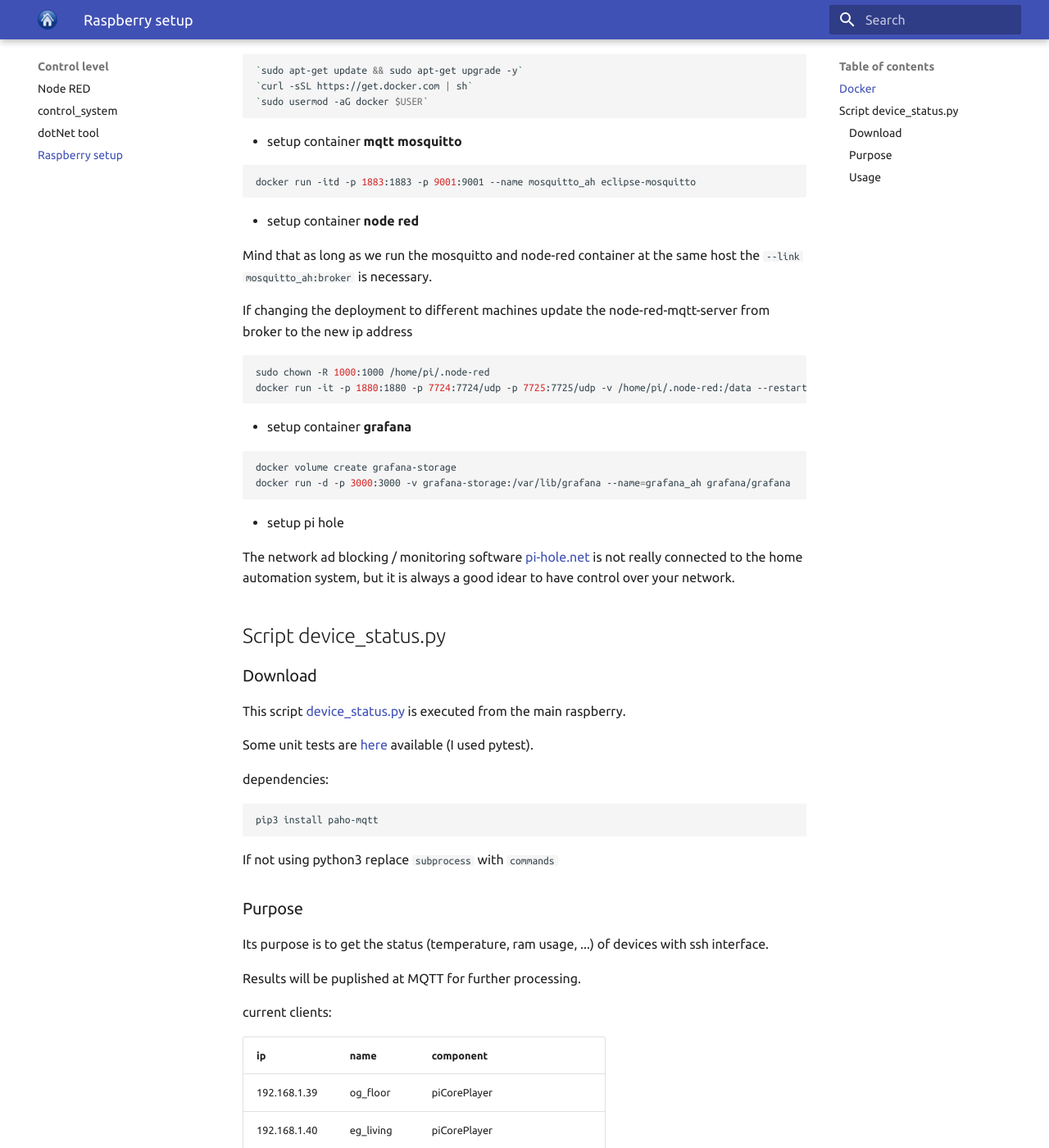
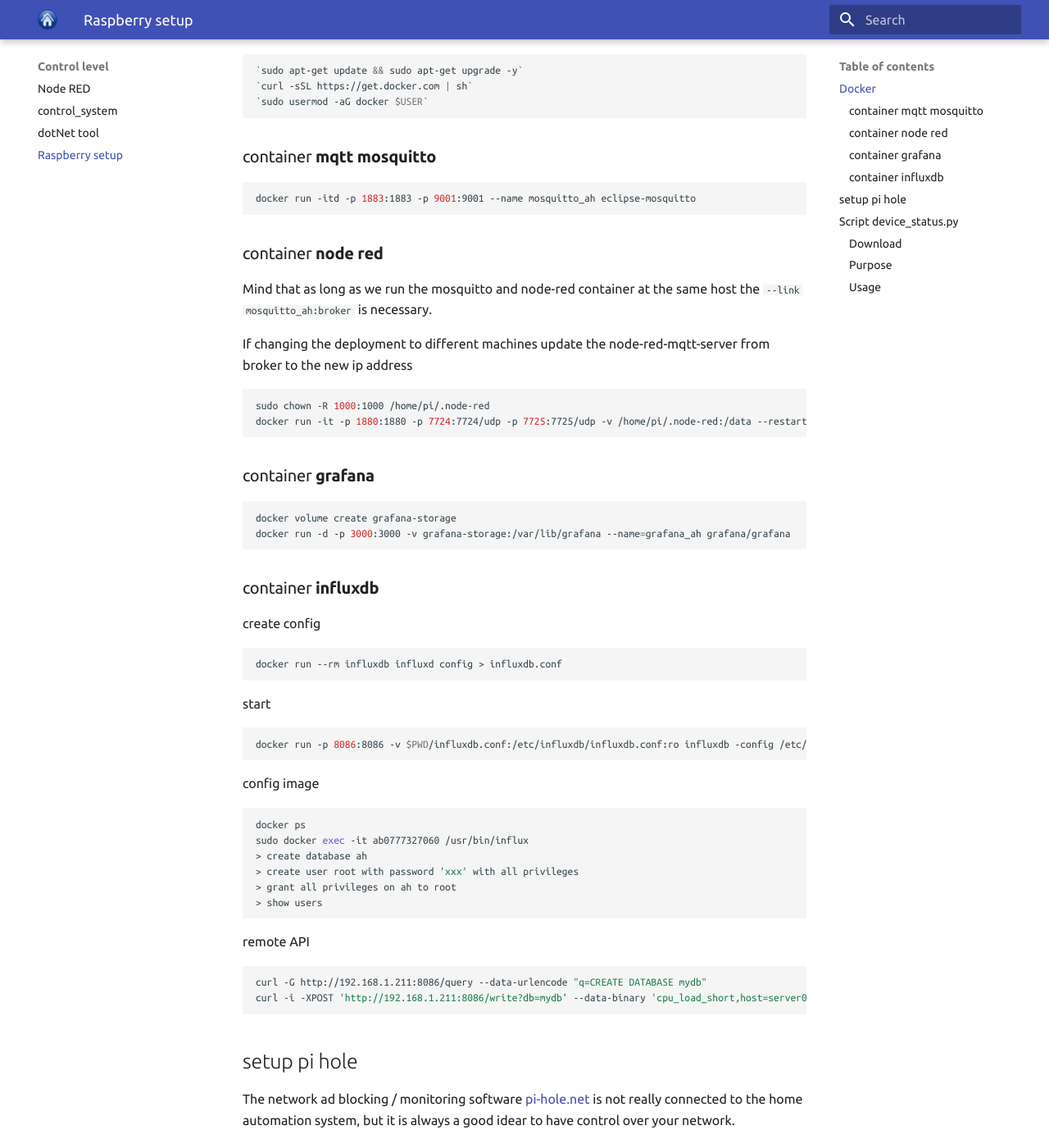
Before and after one commit to alexkratzer/autohomestack, an MkDocs documentation site: the page built from docs/level_control/raspberry_setup.md, in a window 1280 px wide and 1400 px high, scrolled down 485 px. Shown: the whole window at 82% size. Built offline with MkDocs 1.6.1 and Material for MkDocs 9.7.7, drawn with Linux system fonts in a browser that asks for light colours.

Commit message:
docs: add container influxdb

````diff
--- a/docs/level_control/raspberry_setup.md
+++ b/docs/level_control/raspberry_setup.md
@@ -22,13 +22,13 @@
 `sudo usermod -aG docker $USER`
 ```
 
-* setup container **mqtt mosquitto**
+### container **mqtt mosquitto**
 
 ```bash
 docker run -itd -p 1883:1883 -p 9001:9001 --name mosquitto_ah eclipse-mosquitto
 ```
 
-* setup container **node red**
+### container **node red**
 
 Mind that as long as we run the mosquitto and node-red container at the same host the `--link mosquitto_ah:broker` is necessary.
 
@@ -39,14 +39,46 @@
 docker run -it -p 1880:1880 -p 7724:7724/udp -p 7725:7725/udp -v /home/pi/.node-red:/data --restart=always --name nodered_ah --link mosquitto_ah:broker nodered/node-red
 ```
 
-* setup container **grafana**
+### container **grafana**
 
 ```bash
 docker volume create grafana-storage
 docker run -d -p 3000:3000 -v grafana-storage:/var/lib/grafana --name=grafana_ah grafana/grafana
 ```
 
-* setup pi hole
+### container **influxdb**
+
+create config
+
+```bash
+docker run --rm influxdb influxd config > influxdb.conf
+```
+
+start
+
+```bash
+docker run -p 8086:8086 -v $PWD/influxdb.conf:/etc/influxdb/influxdb.conf:ro influxdb -config /etc/influxdb/influxdb.conf
+```
+
+config image
+
+```bash
+docker ps
+sudo docker exec -it ab0777327060 /usr/bin/influx
+> create database ah
+> create user root with password 'xxx' with all privileges
+> grant all privileges on ah to root
+> show users
+```
+
+remote API
+
+```bash
+curl -G http://192.168.1.211:8086/query --data-urlencode "q=CREATE DATABASE mydb"
+curl -i -XPOST 'http://192.168.1.211:8086/write?db=mydb' --data-binary 'cpu_load_short,host=server01,region=us-west value=0.64 1434055562000000000'
+```
+
+## setup pi hole
 
 The network ad blocking / monitoring software [pi-hole.net](https://pi-hole.net) is not really connected to the home automation system, but it is always a good idear to have control over your network.
 
````
